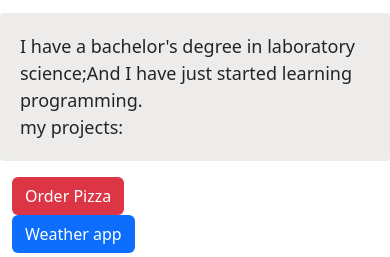
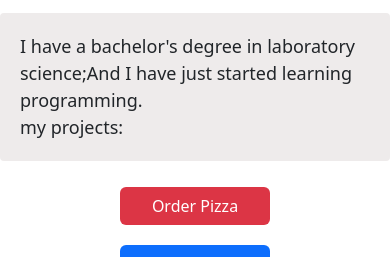
Before and after one commit to salibahmani/aboutMe, a plain HTML site: page about.html in a window 390 px wide. Shown: the part 274-531 px from the top of the page. Drawn offline with nearby package versions, Linux system fonts and the light colour scheme.

Commit message:
updated responsive

```diff
--- a/about.html
+++ b/about.html
@@ -83,7 +83,7 @@
           <a
             href="https://stirring-sunshine-86bea7.netlify.app/"
             target="_blank"
-            class="btn bg-danger text-white"
+            class="btn bg-danger text-white button"
             title="Order Pizza"
             >Order Pizza</a
           >
@@ -100,7 +100,7 @@
           <a
             href="https://genuine-malasada-5f0dea.netlify.app/"
             target="_blank"
-            class="btn bg-primary text-white"
+            class="btn bg-primary text-white button"
             title="Weather app"
             >Weather app</a
           >
--- a/style.css
+++ b/style.css
@@ -7,7 +7,16 @@ body {
   margin: 60px auto;
   max-width: 800px;
 }
-
+@media (max-width: 500px) {
+  h1 {
+    font-size: 20px;
+  }
+  .button {
+    display: block;
+    max-width: 150px;
+    margin: 10px auto;
+  }
+}
 .logoName {
   max-width: 100px;
 }
```
Also changed, not shown: index.html (+5 -1 lines).
